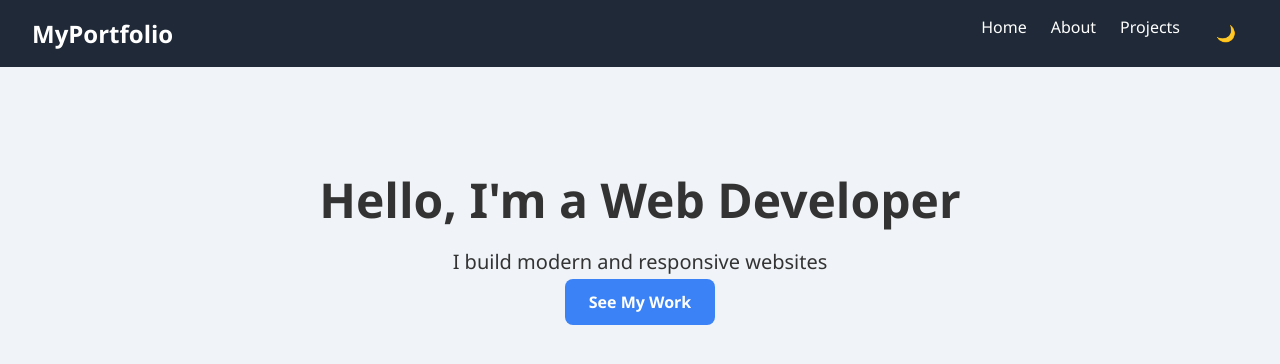
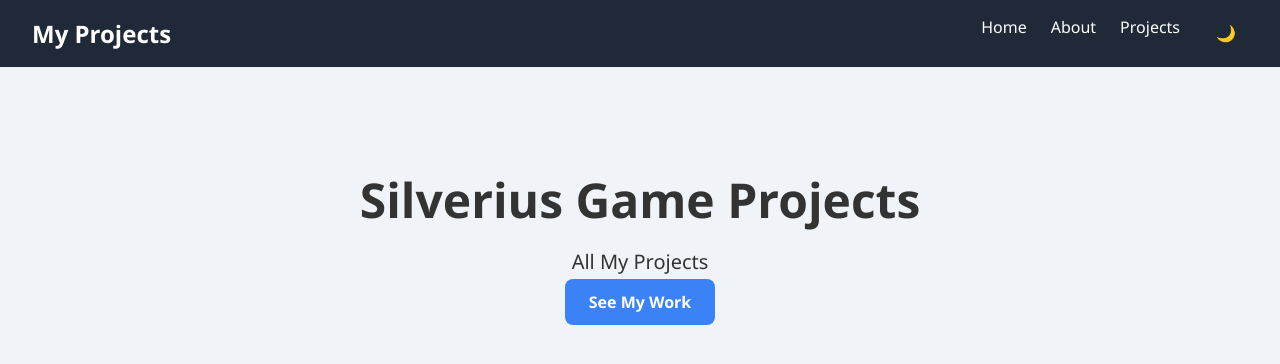
Before and after one commit to SilveriusGame/Projects, a plain HTML site: page index.html in a window 1280 px wide. Drawn offline with Linux system fonts and the light colour scheme.

Commit message:
index.html

```diff
--- a/index.html
+++ b/index.html
@@ -3,13 +3,13 @@
 <head>
   <meta charset="UTF-8" />
   <meta name="viewport" content="width=device-width, initial-scale=1" />
-  <title>My Dev Portfolio</title>
+  <title>SilveriusGame-Projects</title>
   <link rel="stylesheet" href="style.css" />
 </head>
 <body>
   <header>
     <nav class="navbar">
-      <div class="logo">MyPortfolio</div>
+      <div class="logo">My Projects</div>
       <ul class="nav-links">
         <li><a href="index.html">Home</a></li>
         <li><a href="about.html">About</a></li>
@@ -20,8 +20,8 @@
   </header>
 
   <section class="hero fade-in">
-    <h1>Hello, I'm a Web Developer</h1>
-    <p>I build modern and responsive websites</p>
+    <h1>Silverius Game Projects</h1>
+    <p>All My Projects</p>
     <a href="projects.html" class="btn">See My Work</a>
   </section>
 
```
